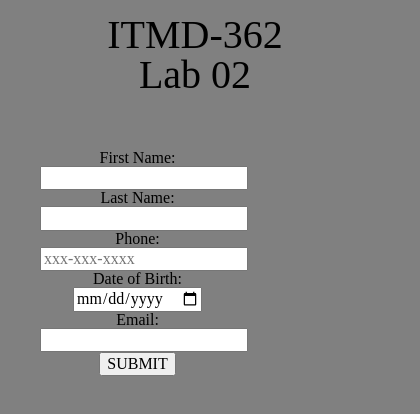
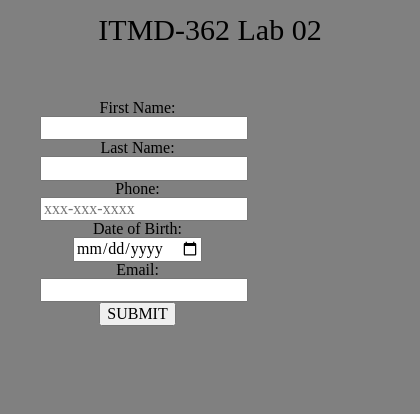
Before and after one commit to JsRashkow/itmd362_lab_02, a plain HTML site: page index.html in a window 390 px wide. Shown: the whole page, 420 px wide, since content can reach past the window. Drawn offline with Linux system fonts and the light colour scheme.

Commit message:
changed header font size for mobile

```diff
--- a/screen.css
+++ b/screen.css
@@ -248,8 +248,8 @@ h1{
 
 	header{
 		text-align: center;
-		width: 50%;
-		font-size: 1em;
+		width: 100%;
+		font-size: .75em;
 	}
 
 	.infoform{
```
